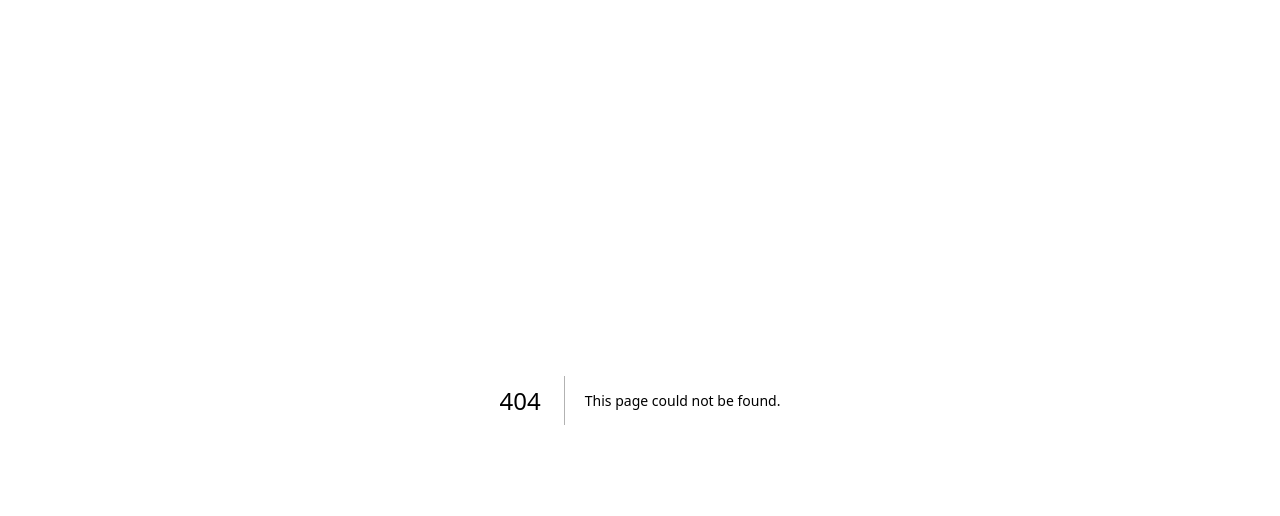
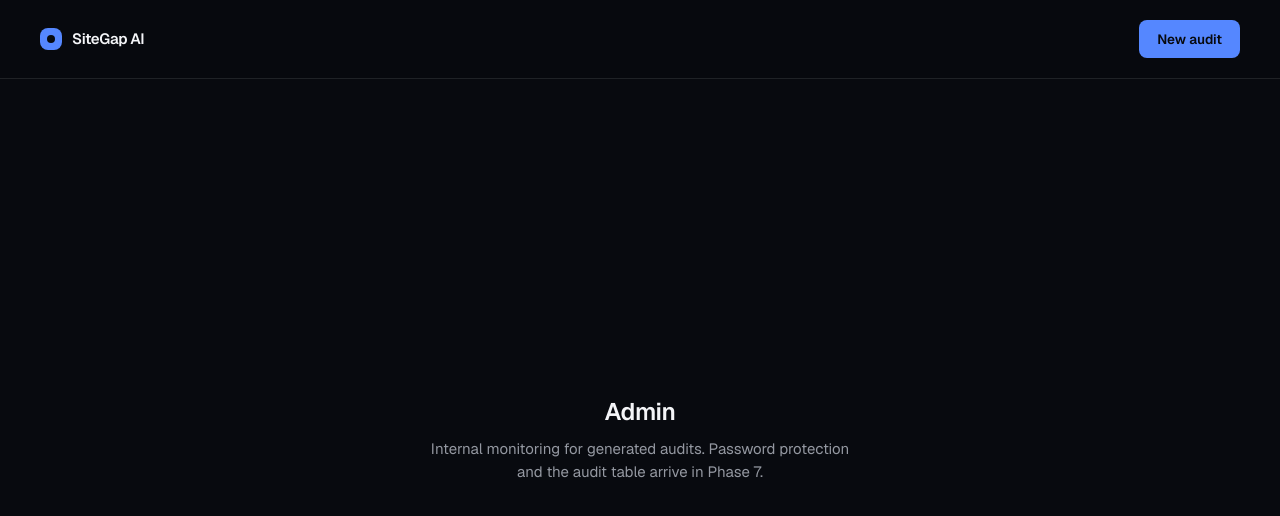
Before and after one commit to Luxion07/sitegap-ai, a Next.js app: page /admin in a window 1280 px wide. Before the commit this address had no page. Shown: the top 516 px of the page. Built offline with nearby package versions, Linux system fonts and the light colour scheme.

Commit message:
chore: add /admin placeholder and generate Prisma client on postinstall
noindex placeholder page reserving the /admin route
postinstall hook so Prisma types exist after every install

```diff
--- a/package.json
+++ b/package.json
@@ -3,6 +3,7 @@
   "version": "0.1.0",
   "private": true,
   "scripts": {
+    "postinstall": "prisma generate",
     "dev": "next dev",
     "build": "next build",
     "start": "next start",
--- /dev/null
+++ b/src/app/admin/page.tsx
@@ -0,0 +1,21 @@
+import { SiteHeader } from "@/components/site-header"
+
+export const metadata = {
+  title: "Admin — SiteGap AI",
+  robots: { index: false, follow: false },
+}
+
+export default function AdminPage() {
+  return (
+    <div className="flex flex-1 flex-col">
+      <SiteHeader />
+      <main className="flex flex-1 flex-col items-center justify-center px-6 py-16">
+        <h1 className="mb-2.5 text-2xl font-semibold tracking-tight">Admin</h1>
+        <p className="max-w-[420px] text-center text-[15px] text-muted-foreground">
+          Internal monitoring for generated audits. Password protection and the
+          audit table arrive in Phase 7.
+        </p>
+      </main>
+    </div>
+  )
+}
```
Also changed, not shown: 1 other file (tests, documents, lock files or other folders).
